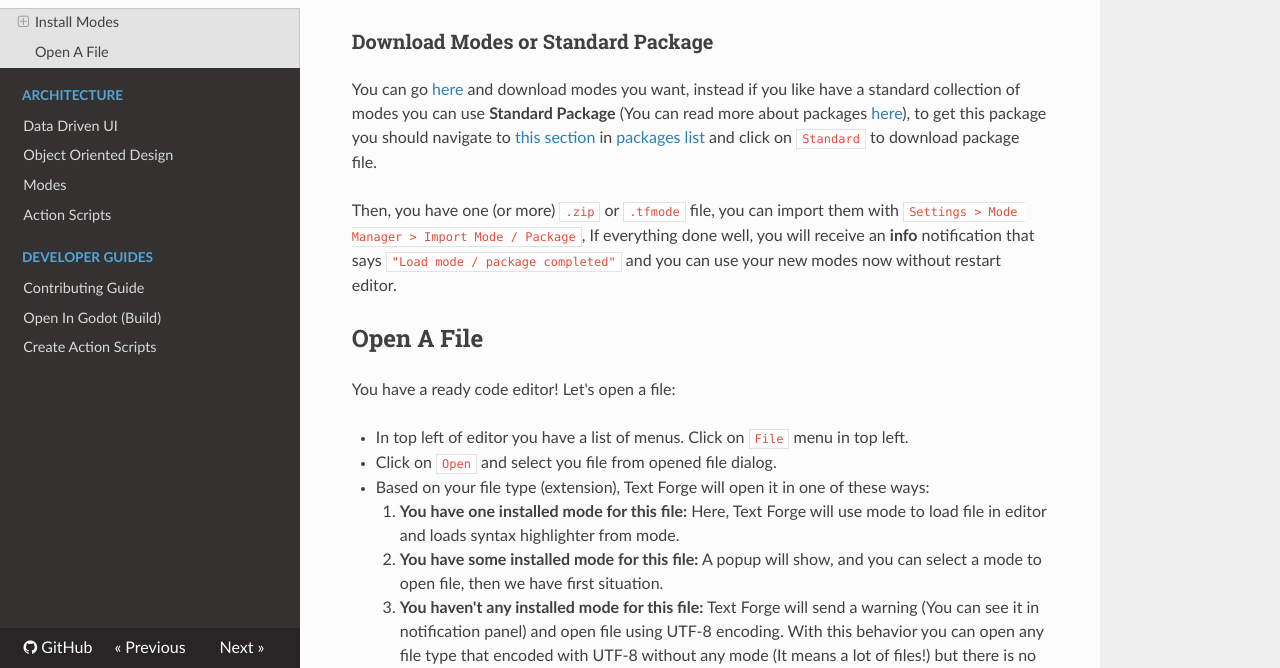
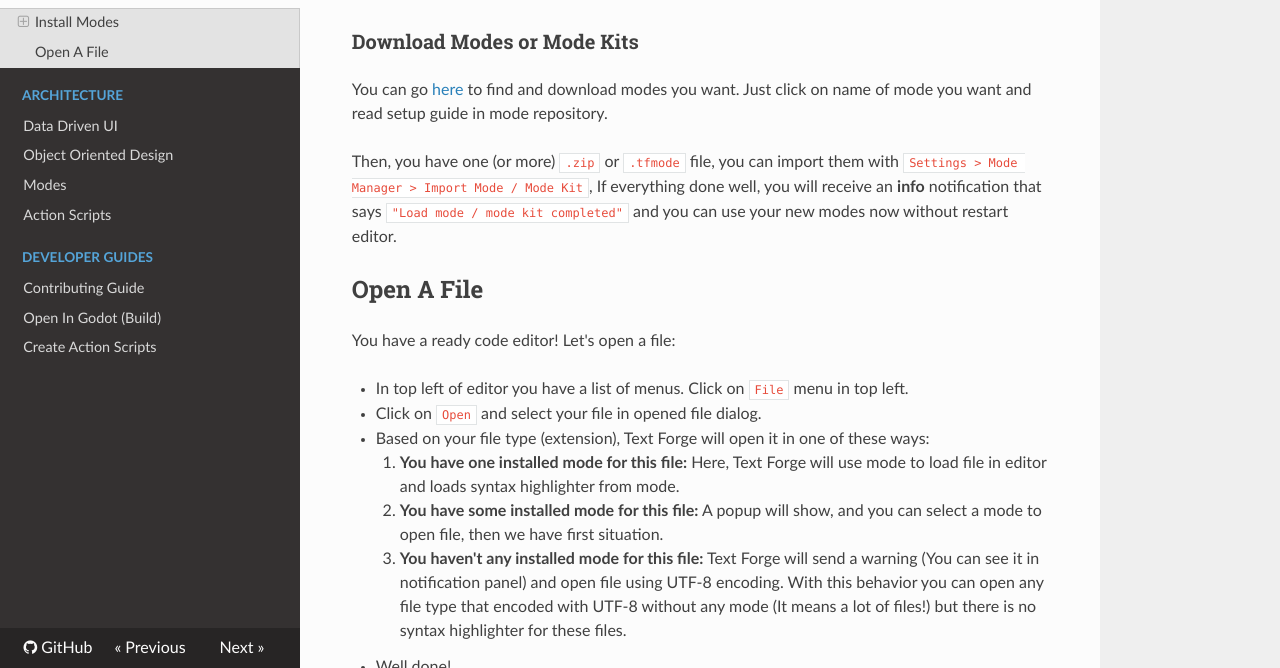
Before and after one commit to text-forge/docs, an MkDocs documentation site: the page built from docs/setup.md, in a window 1280 px wide and 900 px high, scrolled down 692 px, cut to the strip 232-900 px from the top of the window. Built offline with MkDocs 1.6.1, drawn with Linux system fonts in a browser that asks for light colours; nearby versions of some CDN libraries; a script that is not in the unit is left out.

Commit message:
Update docs to: Update documentation images and texts

```diff
--- a/docs/setup.md
+++ b/docs/setup.md
@@ -16,15 +16,13 @@ Now, you have a very lightweight editor, it's more like a core. There is a lot o
 panel, etc. but you need another type of module too for work with you editor. This type is **Mode**, you can find more
 about modes [here](modes.md), but for now let's get your modes from official mode library!
 
-### Download Modes or Standard Package
+### Download Modes or Mode Kits
 
-You can go [here](https://github.com/text-forge/mode-library/releases/latest) and download modes you want, instead if
-you like have a standard collection of modes you can use **Standard Package** (You can read more about packages [here](modes.md#packages)),
-to get this package you should navigate to [this section](https://github.com/text-forge/mode-library/wiki/Packages#standard)
-in [packages list](https://github.com/text-forge/mode-library/wiki/Packages) and click on `Standard` to download package file.
+You can go [here](https://github.com/text-forge/mode-library) to find and download modes you want. Just click on name of
+mode you want and read setup guide in mode repository.
 
-Then, you have one (or more) `.zip` or `.tfmode` file, you can import them with `Settings > Mode Manager > Import Mode / Package`,
-If everything done well, you will receive an **info** notification that says `"Load mode / package completed"` and you
+Then, you have one (or more) `.zip` or `.tfmode` file, you can import them with `Settings > Mode Manager > Import Mode / Mode Kit`,
+If everything done well, you will receive an **info** notification that says `"Load mode / mode kit completed"` and you
 can use your new modes now without restart editor.
 
 ## Open A File
@@ -32,7 +30,7 @@ can use your new modes now without restart editor.
 You have a ready code editor! Let's open a file:
 
 - In top left of editor you have a list of menus. Click on `File` menu in top left.
-- Click on `Open` and select you file from opened file dialog.
+- Click on `Open` and select your file in opened file dialog.
   - Based on your file type (extension), Text Forge will open it in one of these ways:
     1. **You have one installed mode for this file:** Here, Text Forge will use mode to load file in editor and loads syntax highlighter from mode.
     2. **You have some installed mode for this file:** A popup will show, and you can select a mode to open file, then we have first situation.
```
Also changed, not shown: docs/introduction.md (+1 -1 lines), docs/img/auto-formatter-after.png (added), docs/img/auto-formatter-before.png (added), docs/img/introduction_screenshot.png (deleted), docs/img/setup_screenshot.png.
